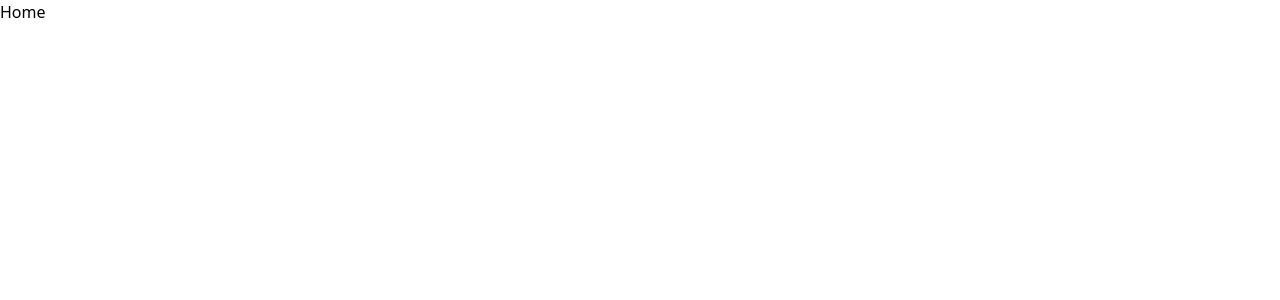
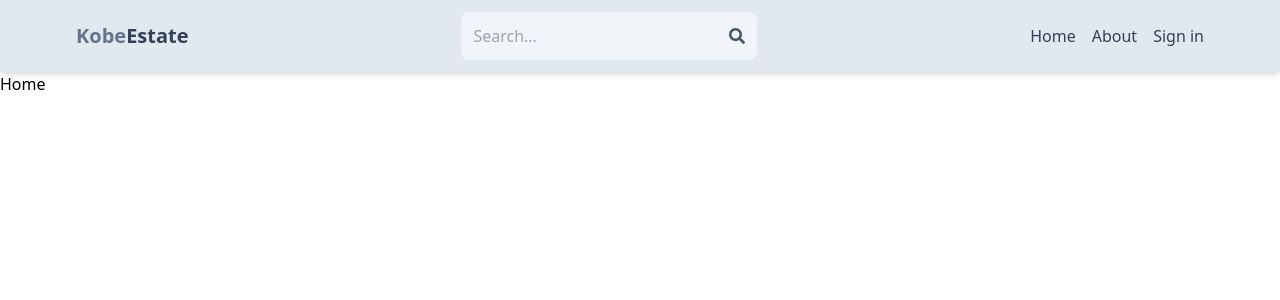
Before and after one commit to saalim24/KobeEstate, a React (Vite) app in the folder client/: page / in a window 1280 px wide. Shown: the top 300 px of the page. Built offline with nearby package versions, Linux system fonts and the light colour scheme.

Commit message:
created header , added routes and Links

```diff
--- a/client/package.json
+++ b/client/package.json
@@ -12,6 +12,7 @@
   "dependencies": {
     "react": "^18.2.0",
     "react-dom": "^18.2.0",
+    "react-icons": "^4.11.0",
     "react-router-dom": "^6.16.0"
   },
   "devDependencies": {
--- a/client/src/App.jsx
+++ b/client/src/App.jsx
@@ -5,10 +5,12 @@
 import About from './Pages/About'
 import Profile from './Pages/Profile'
 import Home from './Pages/home'
+import Header from './components/header'
 
 export default function App() {
   return (
     <BrowserRouter>
+      <Header></Header>
       <Routes>
         <Route path='/' element={<Home/>}></Route>
         <Route path='/signin' element={<Signin/>}></Route>
--- /dev/null
+++ b/client/src/components/Header.jsx
@@ -0,0 +1,40 @@
+import { FaSearch } from "react-icons/fa";
+import { Link } from "react-router-dom";
+export default function Header() {
+  return (
+    <header className="bg-slate-200 shadow-md">
+      <div className="flex justify-between items-center max-w-6xl mx-auto p-3">
+        <Link to="/">
+          <h1 className="font-bold text-sm sm:text-xl flex flex-wrap">
+            <span className="text-slate-500">Kobe</span>
+            <span className="text-slate-700">Estate</span>
+            <span></span>
+          </h1>
+        </Link>
+        <form className="bg-slate-100 p-3 rounded-lg flex items-center">
+          <input
+            type="text"
+            placeholder="Search..."
+            className="bg-transparent focus:outline-none w-24 sm:w-64"
+          />
+          <FaSearch className="text-slate-600"></FaSearch>
+        </form>
+        <ul className="flex gap-4">
+          <Link to="/">
+            <li className="hidden sm:inline text-slate-700 hover:underline">
+              Home
+            </li>
+          </Link>
+          <Link to="about">
+            <li className="hidden sm:inline text-slate-700 hover:underline">
+              About
+            </li>
+          </Link>
+          <Link to="/signin">
+            <li className="text-slate-700 hover:underline">Sign in</li>
+          </Link>
+        </ul>
+      </div>
+    </header>
+  );
+}
```
Also changed, not shown: 1 other file (tests, documents, lock files or other folders).
